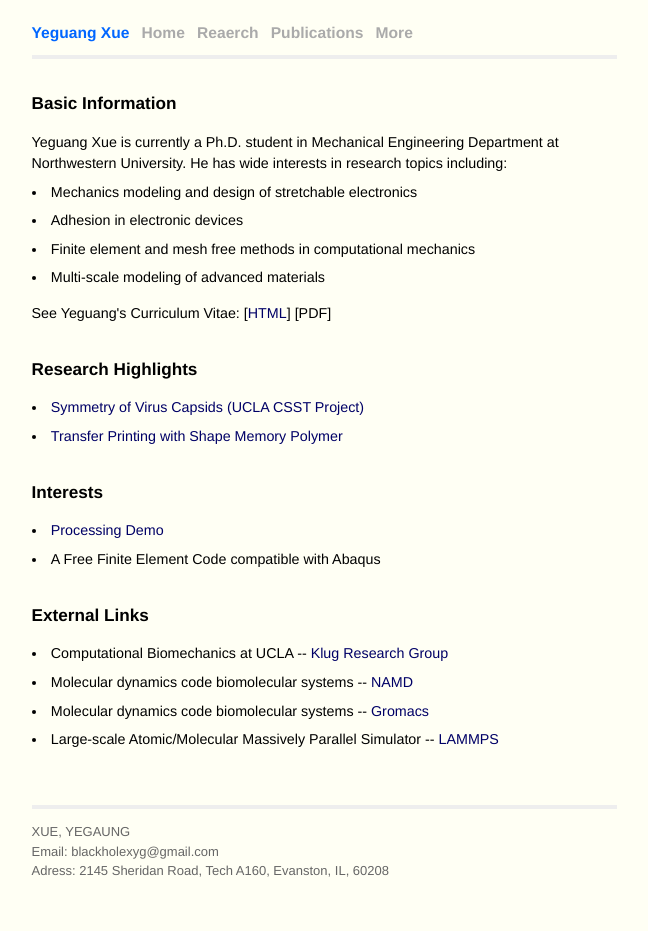
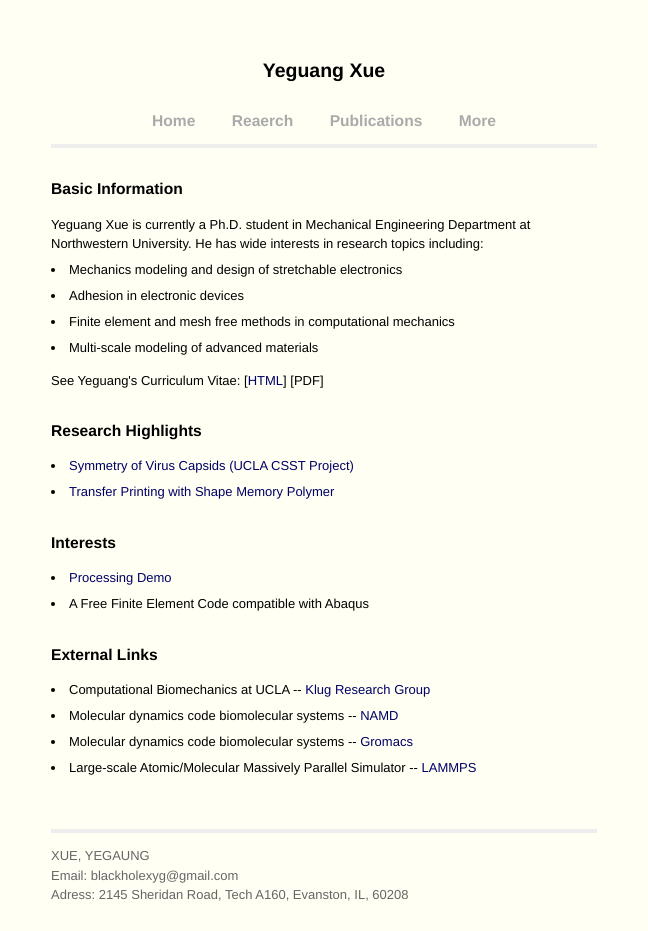
Before and after one commit to yeguang-xue/yeguang-xue.github.io, a Jekyll site: the page built from index.html, in a window 1280 px wide. Shown: the whole page, without its empty margins (316-964 px from the left). Built offline with Jekyll 4.4.1, drawn with Linux system fonts in a browser that asks for light colours; Markdown is read by kramdown in place of the engine named in the settings; before the commit the page ends 907 px from its top, so only the background shows below that.

Commit message:
Responsive design

```diff
--- a/_layouts/blank.html
+++ b/_layouts/blank.html
@@ -3,6 +3,8 @@
 <head>
 
   <meta charset="UTF-8">
+
+  <meta name="viewport" content="width=device-width,initial-scale=1">
 
   <meta name="author" content="Yeguang Xue" />
 
--- a/_layouts/site.html
+++ b/_layouts/site.html
@@ -3,6 +3,8 @@
 <head>
 
   <meta charset="UTF-8">
+
+  <meta name="viewport" content="width=device-width,initial-scale=1">
 
   <meta name="author" content="Yeguang Xue" />
 
@@ -39,12 +41,11 @@
 
 <body>
 
-  <h1 class="visually-hidden">Website</h1>
+  <h1 style="text-align: center">Yeguang Xue</h1>
 
   <header>
     <nav>
       <h2 class="visually-hidden">Menu List</h2>
-      <span class="name"><a href-"/">Yeguang Xue</a></span>
       <span class="menu"><a href="/">Home</a></span>
       <span class="menu"><a href="/research.html">Reaerch</a></span>
       <span class="menu"><a href="/publications.html">Publications</a></span>
--- a/css/newscreen.css
+++ b/css/newscreen.css
@@ -4,14 +4,21 @@
   padding: 0;
 }
 
-html, body {
-  width: 45em;
-  margin-left: auto;
-  margin-right: auto;
+html {
+  width: 95%;
+  margin-left:auto;
+  margin-right:auto;
   background-color: #FFFFF4;
   font: 14px helvetica, arial, clean, sans-serif;
   font-size: small;
 }
+
+body {
+  max-width: 42em;
+  margin-left:auto;
+  margin-right:auto;
+}
+
 
 a {
   color: #000066;
@@ -19,11 +26,17 @@
 }
 
 a:hover {
-    color: #0000CC;
+  color: #0000CC;
 }
 
 a:visited {
   color: #000066;
+}
+
+h1 {
+  font-size: 150%;
+  margin-bottom: 1.5em;
+  margin-top: 3em;
 }
 
 /******************************/
@@ -31,29 +44,23 @@
 /******************************/
 
 header {
-  width: 45em;
   font-size: 100%;
-  margin-top: 2em;
+  margin-top: 1em;
   margin-bottom: 1em;
-  line-height: 1em;
+  line-height: 1.5em;
   border-bottom: 4px solid #eee;
 }
 
-header h1 {
-  font-size: 140%;
-  margin-bottom: 1em;
-  margin-top: 2em;
-}
-
 nav {
-  font-size: 120%;
-  text-align: justify;
+  text-align: center;
   margin-top: 1em;
   margin-bottom: 1em;
 }
 
 nav span.name{
+  font-size: 120%;
   font-weight: bold;
+  margin-right: 1em;
 }
 
 nav span.name a{
@@ -65,8 +72,10 @@
 }
 
 nav span.menu{
+  font-size: 120%;
   font-weight: bold;
-  margin-left: 0.5em;
+  margin-left: 3%;
+  margin-right: 3%;
 }
 
 nav span.menu a{
@@ -82,7 +91,7 @@
 /******************************/
 
 main {
-  font-size: 110%;
+  font-size: 100%;
   text-align: left;
   margin-top: 2em;
   margin-bottom: 2em;
@@ -132,7 +141,8 @@
 /******************************/
 
 footer {
-  width: 45em;
+  width: 100%;
+  max-width: 42em;
   color: #666;
   font-size: 100%;
   line-height: 1.5em;
```
Lines whose indentation alone changed are shown as unchanged.
